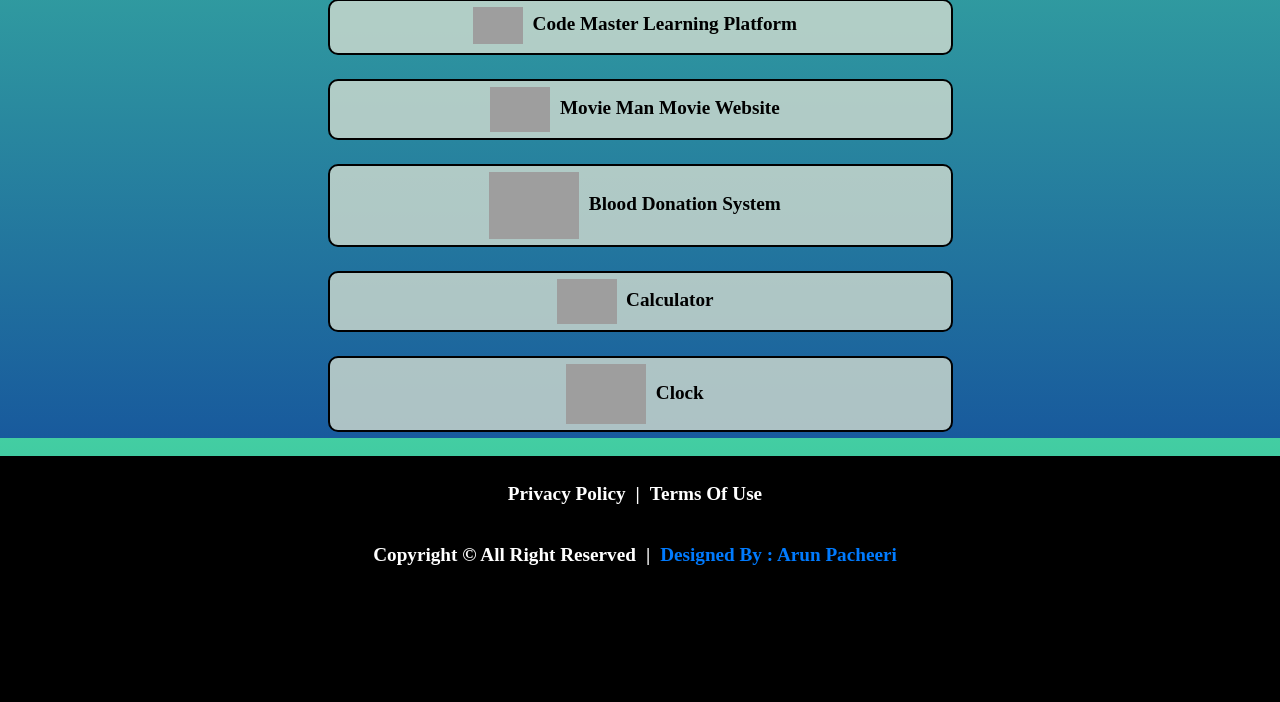
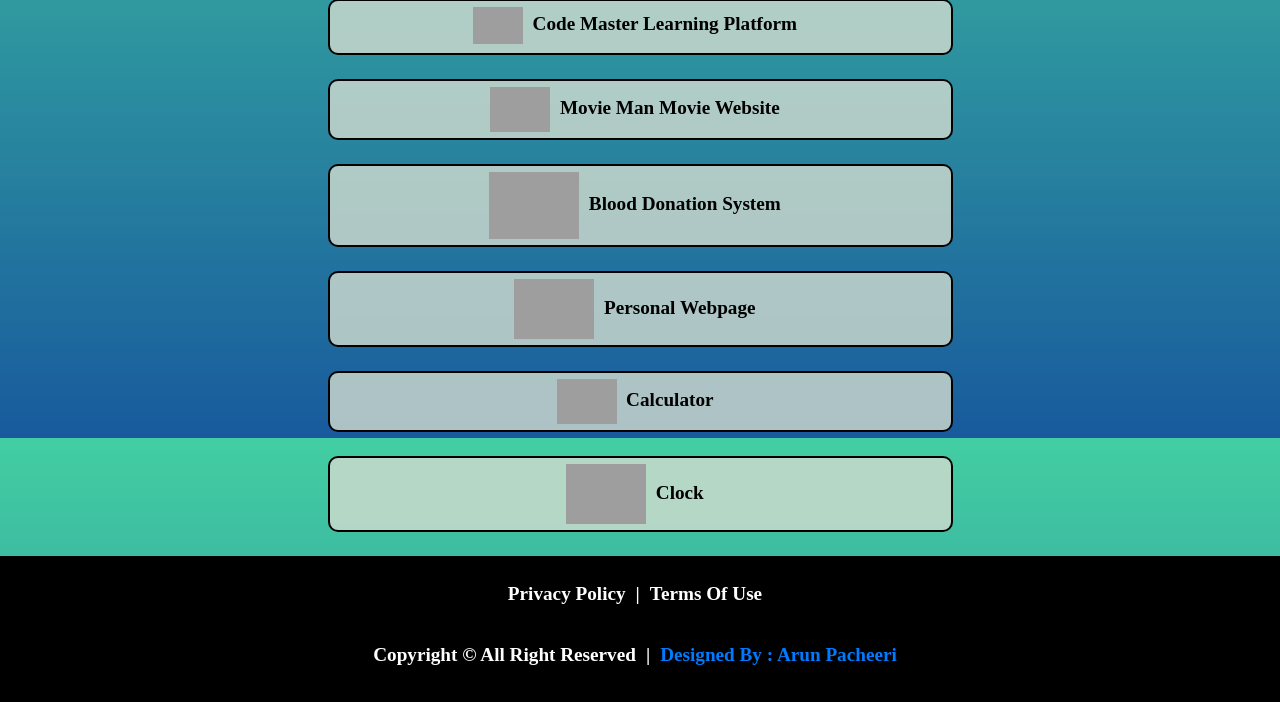
Before and after one commit to arunp007/linktree, a Django app: page /linkapp/link in a window 1280 px wide. Shown: the part 1162-1864 px from the top of the page. Before the commit the page ends 1727 px from the top, so only its background shows below. Run offline with Django 4.2, Linux system fonts and the light colour scheme; grey boxes are pictures that could not be loaded.

Commit message:
Version1

```diff
--- a/linkproject/linkapp/templates/link.html
+++ b/linkproject/linkapp/templates/link.html
@@ -94,6 +94,7 @@
                 <center><button class="btn btn-primary col-xs-6 col-sm-6 col-md-6 col-lg-6" onclick="location.href='https://codemaster8848.herokuapp.com/learnapp/home'"><img src="https://codemaster8848.herokuapp.com/static/images/logo.png" width="50px"><label>&nbsp;&nbsp;Code Master Learning Platform</label></button></center>&nbsp;
                 <center><button class="btn btn-primary col-xs-6 col-sm-6 col-md-6 col-lg-6" onclick="location.href='http://movieman123.herokuapp.com/movieapp/movie'"><img src="http://movieman123.herokuapp.com/static/images/logo2.png" width="60px"><label>&nbsp;&nbsp;Movie Man Movie Website</label></button></center>&nbsp;
                 <center><button class="btn btn-primary col-xs-6 col-sm-6 col-md-6 col-lg-6" onclick="location.href='https://blooddonationsystem1.herokuapp.com/mainhomeapp/main'"><img src="https://blooddonationsystem1.herokuapp.com/static/images/donation.png" width="90px"><label>&nbsp;&nbsp;Blood Donation System</label></button></center>&nbsp;
+                <center><button class="btn btn-primary col-xs-6 col-sm-6 col-md-6 col-lg-6" onclick="location.href='https://personalwebpage1.herokuapp.com/personalapp/home'"><img src="https://i.ibb.co/GJ3GX2c/personal.png" width="80px"><label>&nbsp;&nbsp;Personal Webpage</label></button></center>&nbsp;
                 <center><button class="btn btn-primary col-xs-6 col-sm-6 col-md-6 col-lg-6" onclick="location.href='https://calculator52.herokuapp.com/newapp/cal'"><img src="https://www.pngmart.com/files/7/Calculator-PNG-Image.png" width="60px"><label>&nbsp;&nbsp;Calculator</label></button></center>&nbsp;
                 <center><button class="btn btn-primary col-xs-6 col-sm-6 col-md-6 col-lg-6" onclick="location.href='https://clock125.herokuapp.com/clockapp/clock'"><img src="https://pngimg.com/uploads/clock/clock_PNG6616.png" width="80px"><label>&nbsp;&nbsp;Clock</label></button></center>&nbsp;
             </div>
```
